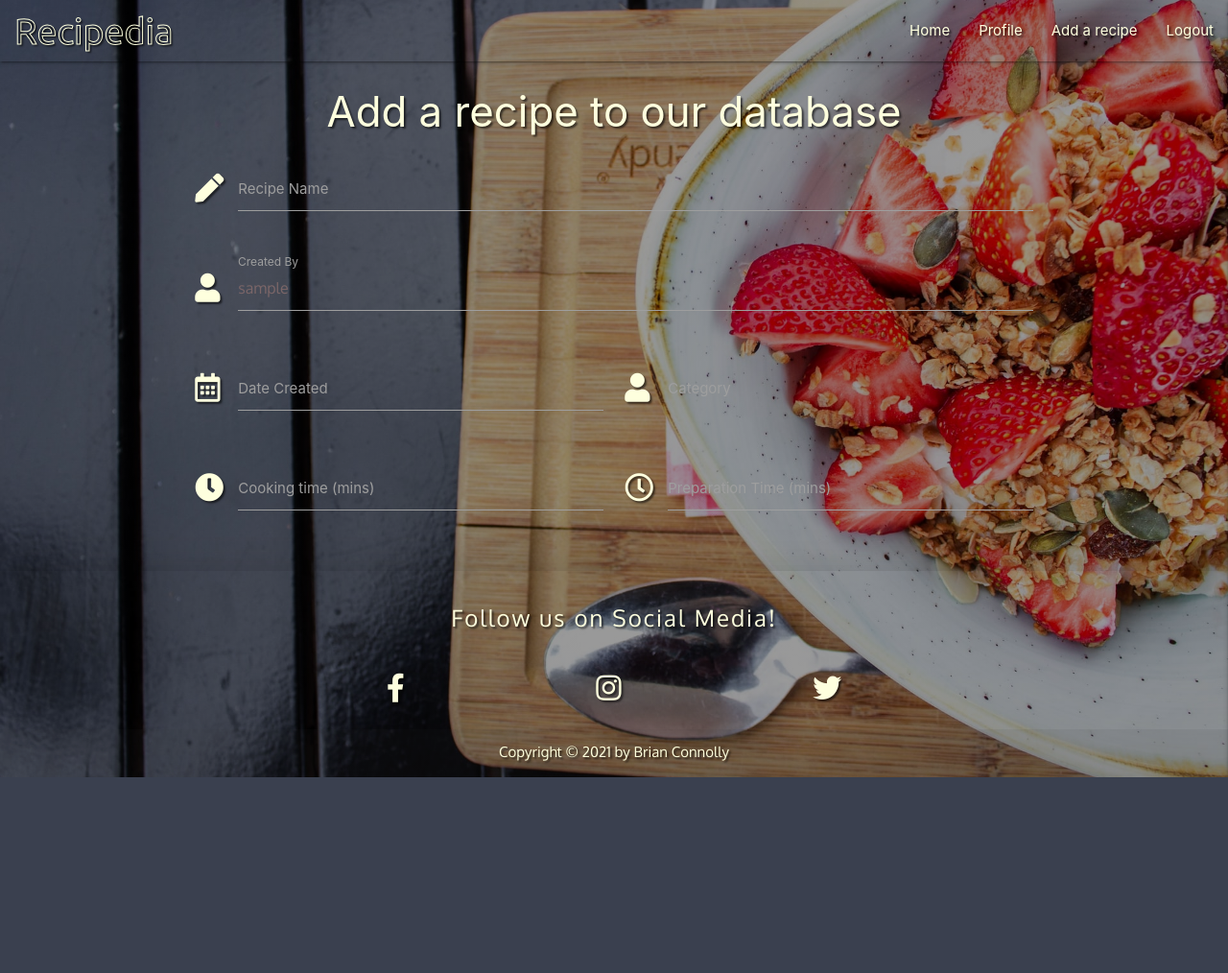
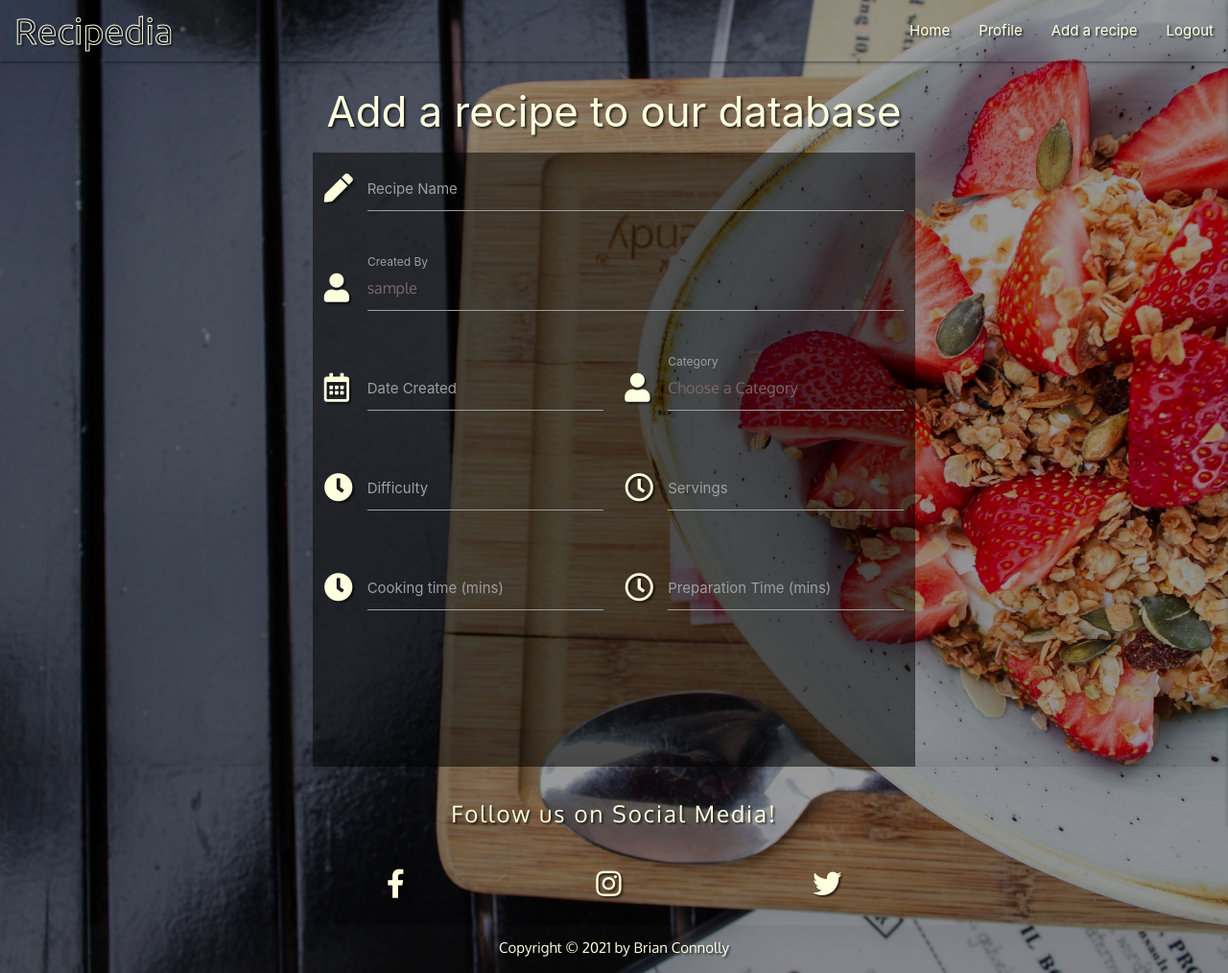
Before and after one commit to Brianconn71/ms3-recipedia, a Flask app: page /add_recipe in a window 1280 px wide. Shown: the whole page at 96% size. Before the commit the page ends 810 px from the top, so only its background shows below. Run offline with Flask 2, Linux system fonts and the light colour scheme; the visitor is signed in with stand-in values (Sample User, id 1); a database or web service that is not in the repository returns one stand-in record (values such as "Sample title"); some libraries are stand-ins or nearby versions.

Commit message:
add: added more inputs to the form and got my select and date picker options working

```diff
--- a/app.py
+++ b/app.py
@@ -106,8 +106,10 @@ def logout():
 def add_recipe():
     username = mongo.db.users.find_one(
         {"username": session["user"]})["username"]
-    categories = mongo.db.categories.find()
-    return render_template("add_recipe.html", username=username,categories=categories)
+    categories = mongo.db.categories.find().sort(
+        "category_name")
+    return render_template("add_recipe.html", username=username,
+                           categories=categories)
 
 
 
--- a/static/css/style.css
+++ b/static/css/style.css
@@ -237,3 +237,15 @@ form input[type="text"]{
 .user-recipe-section{
     height: 50vh;
 }
+/* add recipe page */
+.add-recipe-container{
+    height: 80vh;
+    background-color: rgba(0,0,0, 0.5)
+}
+
+/* Wanted to dicale the next and prev number spinners on form, found a solution here https://css-tricks.com/snippets/css/turn-off-number-input-spinners/ */
+input[type=number]::-webkit-inner-spin-button,
+input[type=number]::-webkit-outer-spin-button {
+  -webkit-appearance: none;
+  margin: 0;
+}
--- a/static/js/script.js
+++ b/static/js/script.js
@@ -3,4 +3,14 @@ $(document).ready(function(){
     $('.sidenav').sidenav({
         edge:'right'
     });
+    $('select').formSelect();
+    $('.datepicker').datepicker({
+        format: "dd mmmm, yyyy",
+        yearRange: 1,
+        showClearBtn: true,
+        i18n: {
+            done: "Select"
+        },
+        autoClose: true,
+    });
   });
--- a/templates/add_recipe.html
+++ b/templates/add_recipe.html
@@ -3,13 +3,14 @@
 
     <h3 class="recipedia-text shadow-text center-align">Add a recipe to our database</h3>
 
+    <section class="container add-recipe-container">
         <div class="row">
             <form class="col s12" method="POST" action="">
                 <div class="row">
                     <div class="input-field col s12">
                         <i class="fas fa-pen prefix shadow-text recipedia-text"></i>
                         <input id="recipe_name" name="recipe_name" minlength="3" maxlength="60"
-                    type="text" class="validate">
+                        type="text" class="validate" required>
                         <label for="recipe_name">Recipe Name</label>
                     </div>
                 </div>
@@ -17,23 +18,22 @@
                     <div class="input-field col s12">
                         <i class="fas fa-user prefix shadow-text recipedia-text"></i>
                         <input id="created_by" value="{{ username }}" name="created_by" type="text"
-                    minlength="3" maxlength="20" class="validate">
+                        minlength="3" maxlength="20" class="validate" required>
                         <label for="created_by">Created By</label>
                     </div>
                 </div>
                 <div class="row">
                     <div class="input-field col s6">
                         <i class="far fa-calendar-alt prefix shadow-text recipedia-text"></i>
-                    <input id="date" name="date" type="text"
-                    minlength="3" maxlength="20" class="validate">
+                        <input name="date" id="date" type="text" class="datepicker validate" required>
                         <label for="date">Date Created</label>
                     </div>
                     <div class="input-field col s6">
                         <i class="fas fa-user prefix shadow-text recipedia-text"></i>
-                    <select name="category" id="category">
+                        <select name="category" id="category" required>
                             <option value="" disabled selected>Choose a Category</option>
                             {% for category in categories %}
-                            <option value="{{ category.category_name }}">{{ category.category_name }}</option>
+                                <option value="{{ category.category_name.capitalize() }}">{{ category.category_name.capitalize() }}</option>
                             {% endfor %}
                         </select>
                         <label for="category">Category</label>
@@ -42,16 +42,29 @@
                 <div class="row">
                     <div class="input-field col s6">
                         <i class="fas fa-clock prefix shadow-text recipedia-text"></i>
-                    <input id="cook_time" name="cook_time" type="number" class="validate">
+                        <input id="cook_time" name="cook_time" type="text" class="validate" required>
+                        <label for="cook_time">Difficulty</label>
+                    </div>
+                    <div class="input-field col s6">
+                        <i class="far fa-clock prefix shadow-text recipedia-text"></i>
+                        <input id="servings" name="servings" type="number" class="validate" required>
+                        <label for="prep_time">Servings</label>
+                    </div>
+                </div>
+                <div class="row">
+                    <div class="input-field col s6">
+                        <i class="fas fa-clock prefix shadow-text recipedia-text"></i>
+                        <input id="cook_time" name="cook_time" type="number" class="validate" required>
                         <label for="cook_time">Cooking time (mins)</label>
                     </div>
                     <div class="input-field col s6">
                         <i class="far fa-clock prefix shadow-text recipedia-text"></i>
-                    <input id="prep_time" name="prep_time" type="number" class="validate">
+                        <input id="prep_time" name="prep_time" type="number" class="validate" required>
                         <label for="prep_time">Preparation Time (mins)</label>
                     </div>
                 </div>
             </form>
         </div>
+    </section>
 
 {% endblock %}
--- a/templates/base.html
+++ b/templates/base.html
@@ -46,7 +46,7 @@
             <li><a href="{{ url_for('get_recipes')}}">Home</a></li>
             {% if session.user %}
                 <li><a href="{{ url_for('profile', username=session['user']) }}">Profile</a></li>
-                <li><a href="{{ url_for('add_recipe') }}" class="menu-items recipedia-text">Add a recipe</a></li>
+                <li><a href="{{ url_for('add_recipe') }}">Add a recipe</a></li>
                 <li><a href="{{ url_for('logout') }}">Logout</a></li>
             {% else %}
                 <li><a href="{{ url_for('login') }}">Log In</a></li>
```
Lines whose indentation alone changed are shown as unchanged.
